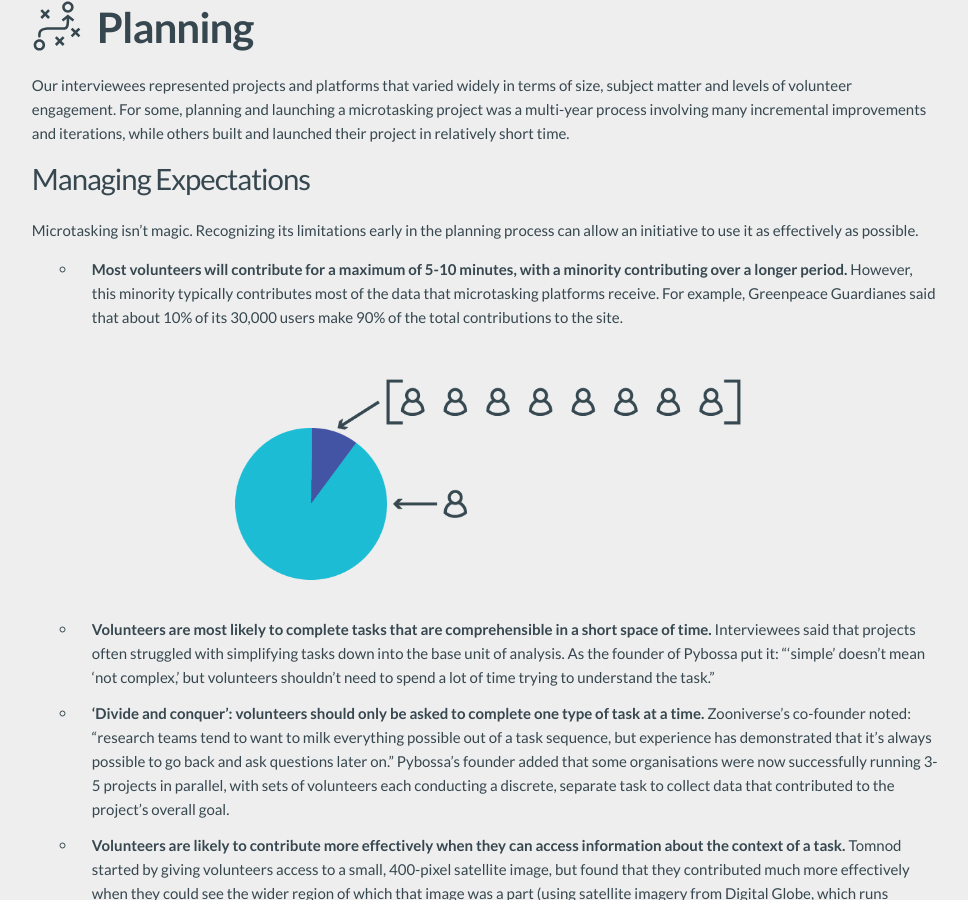
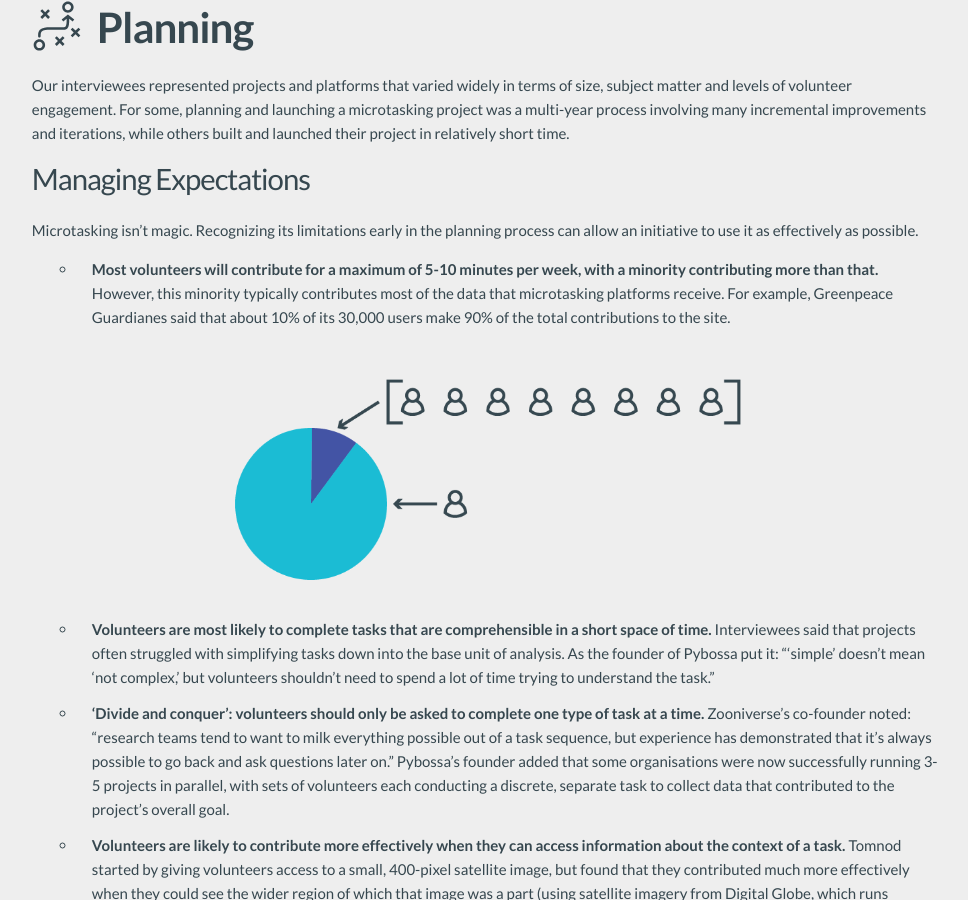
Before and after one commit to the-engine-room/library, a Jekyll site: the page built from _posts/2015-12-07-microtasking.md, in a window 1280 px wide and 900 px high, scrolled down 4728 px. Shown: the whole window, without its empty margins (301-1269 px from the left). Built offline with Jekyll 4.4.1, drawn with Linux system fonts in a browser that asks for light colours; nearby versions of some CDN libraries; comment, search, counter and statistics services are not loaded; some of the changed text lies outside the part shown.

Commit message:
Text amends
Based on feedback from Greenpeace Guardianes.

```diff
--- a/_posts/2015-12-07-microtasking.md
+++ b/_posts/2015-12-07-microtasking.md
@@ -89,7 +89,7 @@ Our interviewees represented projects and platforms that varied widely in terms
 
 Microtasking isn't magic. Recognizing its limitations early in the planning process can allow an initiative to use it as effectively as possible.
 
-* __Most volunteers will contribute for a maximum of 5-10 minutes, with a minority contributing over a longer period.__ However, this minority typically contributes most of the data that microtasking platforms receive. For example, Greenpeace Guardianes said that about 10% of its 30,000 users make 90% of the total contributions to the site.
+* __Most volunteers will contribute for a maximum of 5-10 minutes per week, with a minority contributing more than that.__ However, this minority typically contributes most of the data that microtasking platforms receive. For example, Greenpeace Guardianes said that about 10% of its 30,000 users make 90% of the total contributions to the site.
 
 ![Superusers](../media/microtasking/superusers.png)
 
```
Also changed, not shown: other parts of _posts/2015-12-07-microtasking.md (+0 -2 lines).
